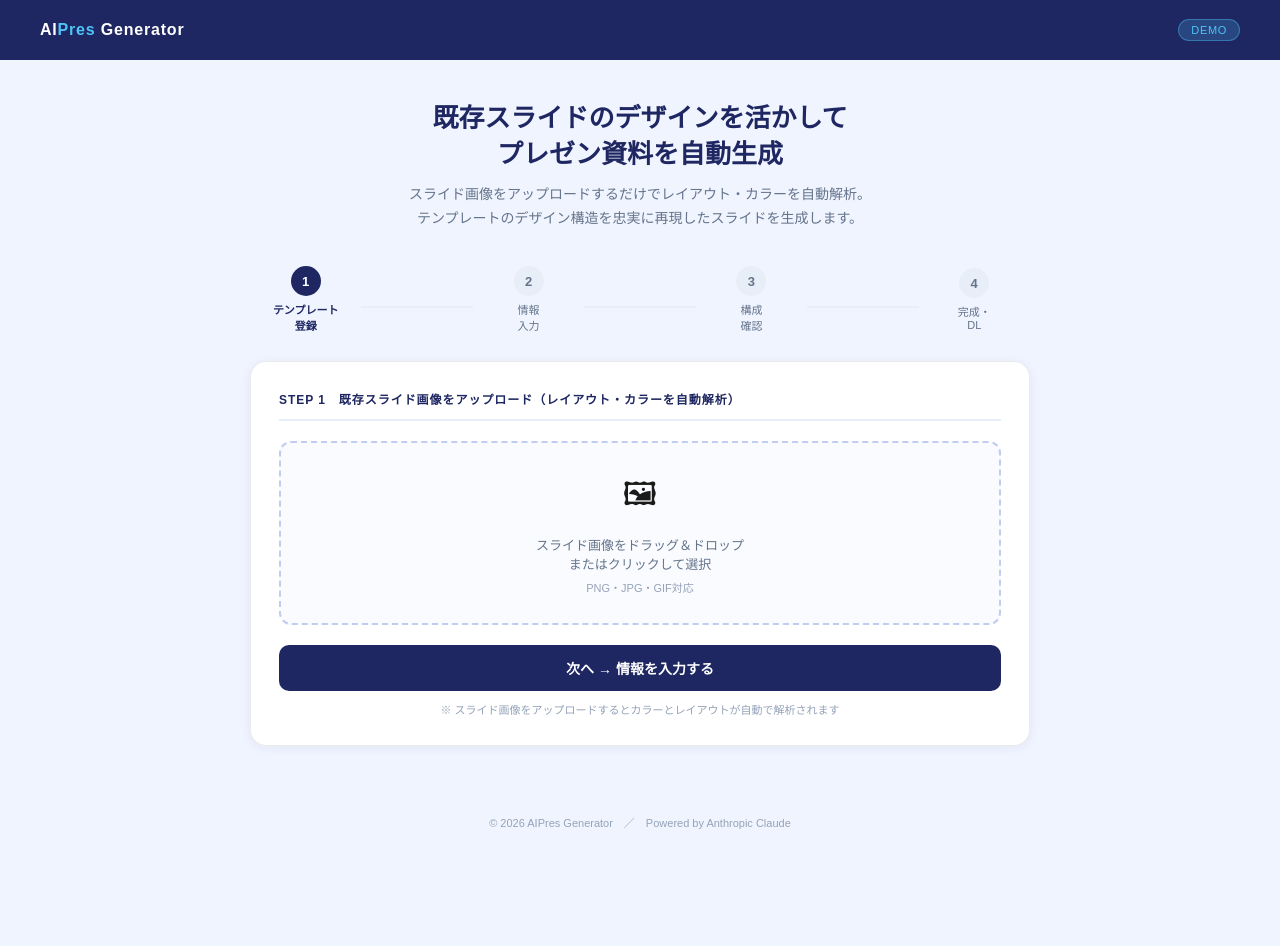
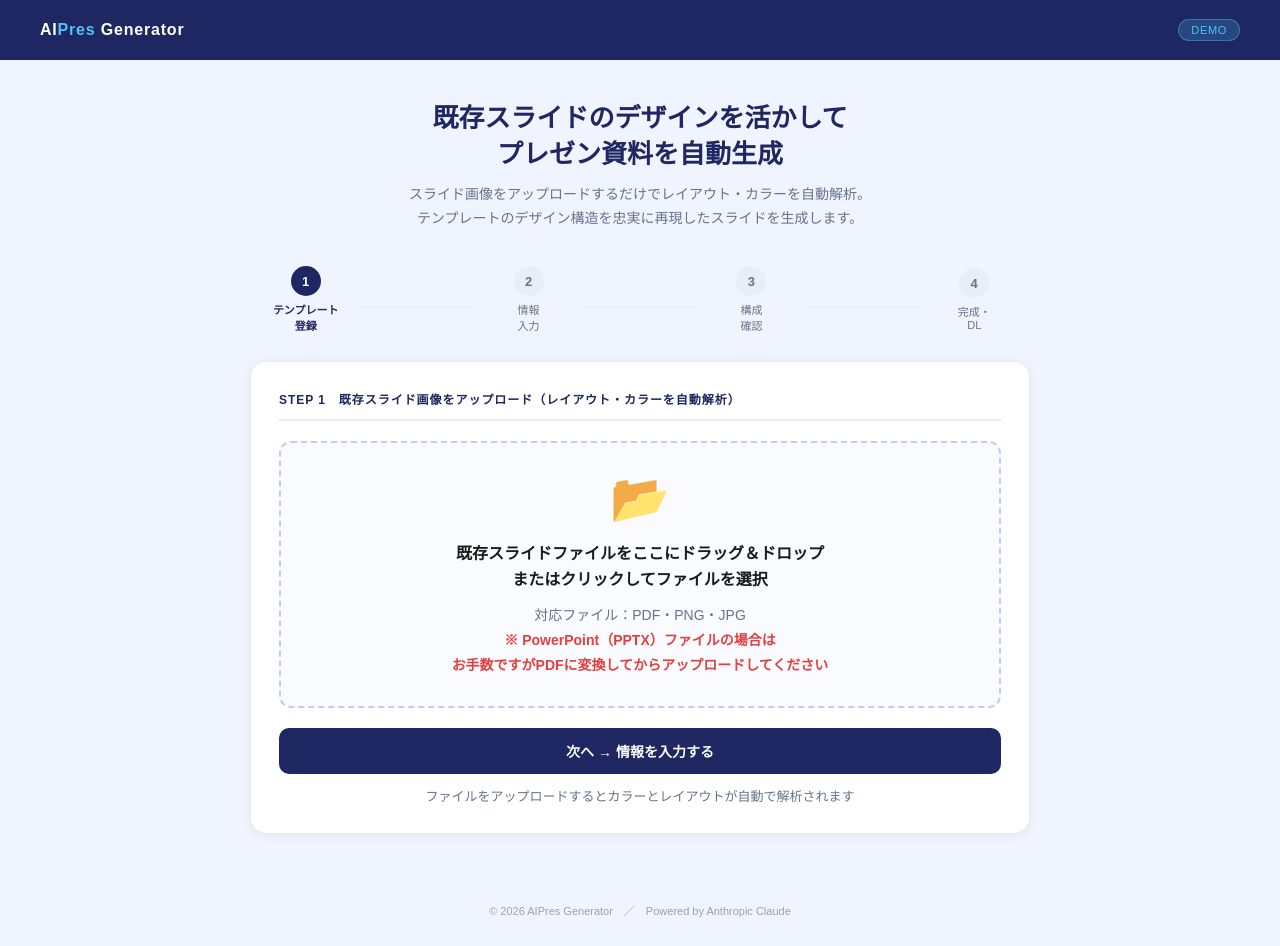
Before and after one commit to okudamasako/slide-generator_5, a website: page index.html in a window 1280 px wide. Before the commit the page ends 858 px from the top, so only its background shows below. Drawn offline with Linux system fonts and the light colour scheme.

Commit message:
Add files via upload

```diff
--- a/index.html
+++ b/index.html
@@ -91,9 +91,9 @@ main { max-width: 820px; margin: 40px auto; padding: 0 20px; }
 }
 .upload-area:hover { border-color: #1E2761; background: #F0F4FF; }
 .upload-area.has-file { border-color: #00897B; border-style: solid; background: #F0FFF8; }
-.upload-icon { font-size: 32px; margin-bottom: 10px; }
-.upload-text { font-size: 13px; color: #64748B; margin-bottom: 6px; }
-.upload-sub  { font-size: 11px; color: #94A3B8; }
+.upload-icon { font-size: 48px; margin-bottom: 14px; }
+.upload-text { font-size: 16px; font-weight: 700; color: #1A1A1A; margin-bottom: 10px; line-height: 1.6; }
+.upload-sub  { font-size: 14px; color: #64748B; line-height: 1.8; }
 .upload-area input[type="file"] { position: absolute; inset: 0; opacity: 0; cursor: pointer; }
 
 .color-preview {
@@ -427,10 +427,10 @@ footer { text-align: center; padding: 28px; font-size: 11px; color: #94A3B8; }
     <div class="err" id="err1"></div>
 
     <div class="upload-area" id="uploadArea">
-      <input type="file" accept="image/*" id="fileInput" onchange="handleUpload(this)">
-      <div class="upload-icon">🖼</div>
-      <div class="upload-text">スライド画像をドラッグ＆ドロップ<br>またはクリックして選択</div>
-      <div class="upload-sub">PNG・JPG・GIF対応</div>
+      <input type="file" accept="image/png,image/jpeg,.pdf" id="fileInput" onchange="handleUpload(this)">
+      <div class="upload-icon">📂</div>
+      <div class="upload-text">既存スライドファイルをここにドラッグ＆ドロップ<br>またはクリックしてファイルを選択</div>
+      <div class="upload-sub">対応ファイル：PDF・PNG・JPG<br><span style="color:#E53E3E;font-weight:700;">※ PowerPoint（PPTX）ファイルの場合は<br>お手数ですがPDFに変換してからアップロードしてください</span></div>
     </div>
 
     <div class="color-preview" id="colorPreview">
@@ -451,7 +451,7 @@ footer { text-align: center; padding: 28px; font-size: 11px; color: #94A3B8; }
     <pre id="debugOutput" style="display:none;margin-top:12px;padding:12px;background:#1a1a1a;color:#00ff88;font-size:11px;border-radius:8px;overflow-x:auto;white-space:pre-wrap;max-height:200px;overflow-y:auto;"></pre>
 
     <button class="btn-primary" style="margin-top:20px;" onclick="goToStep2()">次へ → 情報を入力する</button>
-    <p style="font-size:11px;color:#94A3B8;text-align:center;margin-top:10px;">※ スライド画像をアップロードするとカラーとレイアウトが自動で解析されます</p>
+    <p style="font-size:13px;color:#64748B;text-align:center;margin-top:12px;">ファイルをアップロードするとカラーとレイアウトが自動で解析されます</p>
   </div>
 
   <!-- パネル2：情報入力 -->
@@ -582,7 +582,10 @@ function handleUpload(input) {
   area.querySelector('.upload-text').textContent = file.name;
   area.querySelector('.upload-sub').textContent = '解析中... しばらくお待ちください';
 
-  // 色抽出
+  const isPDF = file.type === 'application/pdf' || file.name.toLowerCase().endsWith('.pdf');
+
+  // 画像の場合のみピクセルからの色抽出を行う（PDFはスキップ）
+  if (!isPDF) {
     const img = new Image();
     const url = URL.createObjectURL(file);
     img.onload = () => {
@@ -592,12 +595,13 @@ function handleUpload(input) {
       URL.revokeObjectURL(url);
     };
     img.src = url;
+  }
 
-  // Claude Vision でテンプレート構造を分析
+  // Claude Vision でテンプレート構造を分析（色もここで取得）
   const reader = new FileReader();
   reader.onload = async (e) => {
     const base64    = e.target.result.split(',')[1];
-    const mediaType = file.type || 'image/png';
+    const mediaType = isPDF ? 'application/pdf' : (file.type || 'image/png');
     try {
       const res  = await fetch('/api/analyze-template', {
         method: 'POST',
```
Lines whose indentation alone changed are shown as unchanged.
